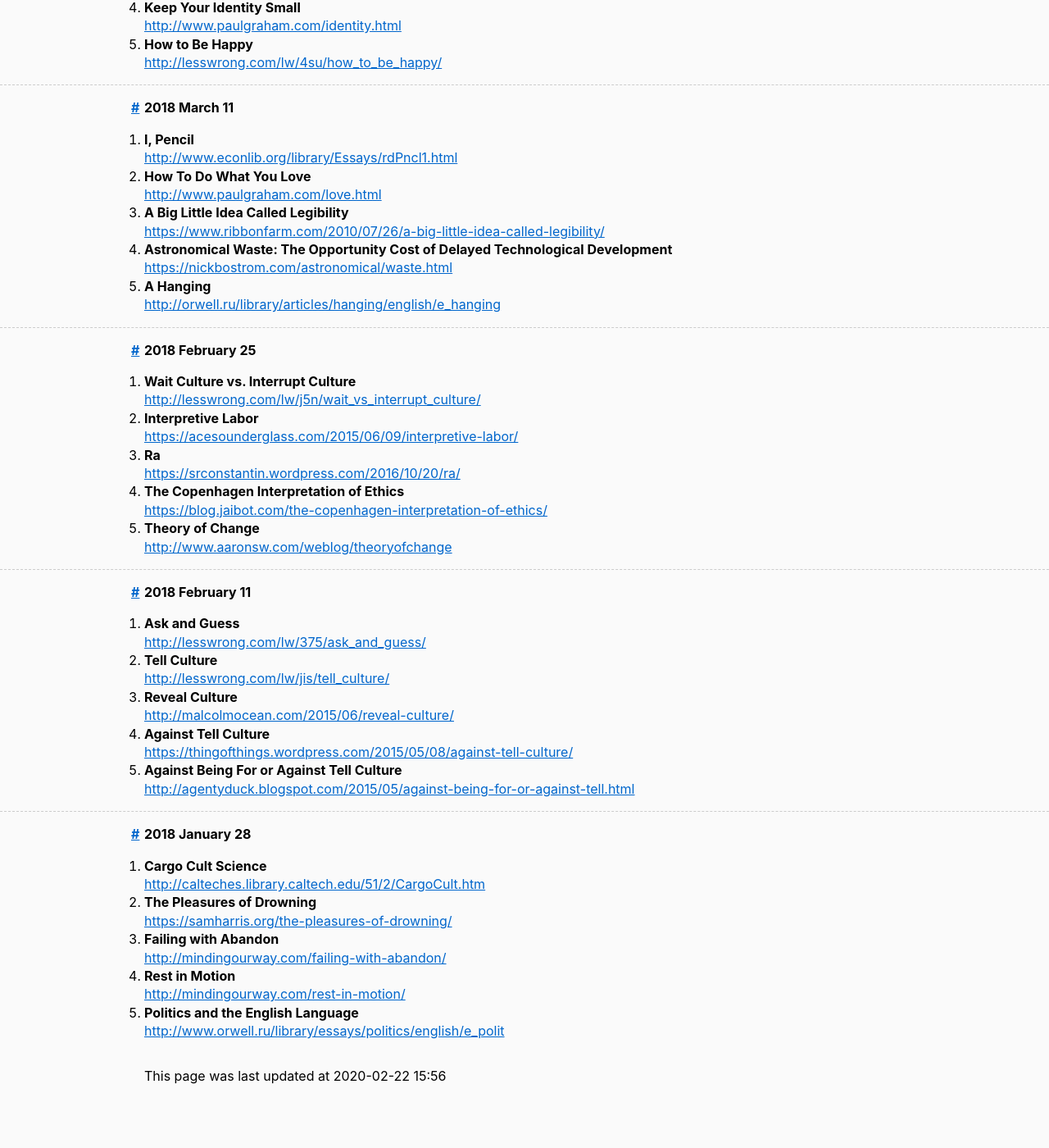
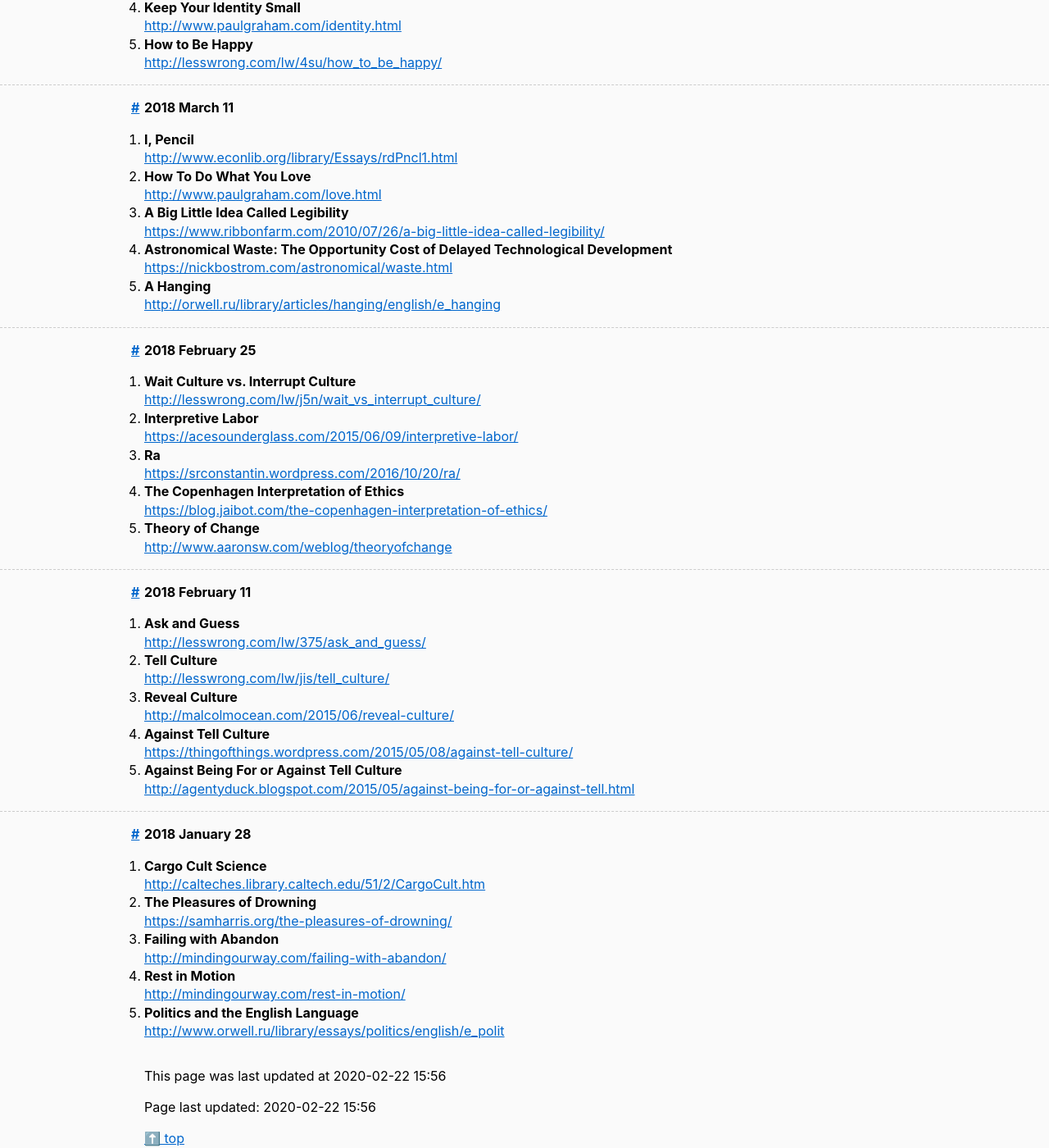
Before and after one commit to sackeyjason/london-rationalish-readings, a Jekyll site: the page built from index.html, in a window 1280 px wide and 1400 px high, scrolled down 9911 px. Shown: the whole window at 82% size. Built offline with Jekyll 4.4.1, drawn with Linux system fonts in a browser that asks for light colours; before the commit the page ends 11250 px from its top, so only the background shows below that.

Commit message:
Update default.html

```diff
--- a/_layouts/default.html
+++ b/_layouts/default.html
@@ -19,7 +19,8 @@ html {
 body {
   margin: 0;
 }
-section {
+section,
+.container {
   max-width: 58rem;
   margin-left: auto;
   margin-right: auto;
@@ -101,5 +102,12 @@ a {
 {{ content }}
 </main>
 
+<footer class="container">
+  <p>Page last updated:
+    <time datetime="{{ "now" | date: "%Y-%m-%d %H:%M" }}">{{ "now" | date: "%Y-%m-%d %H:%M" }}</time>
+  </p>
+  <a href="#">⬆️ top</a>
+</footer>
+
 </body>
 </html>
```
